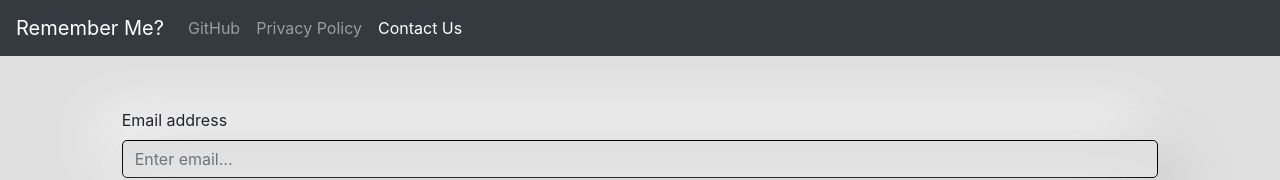
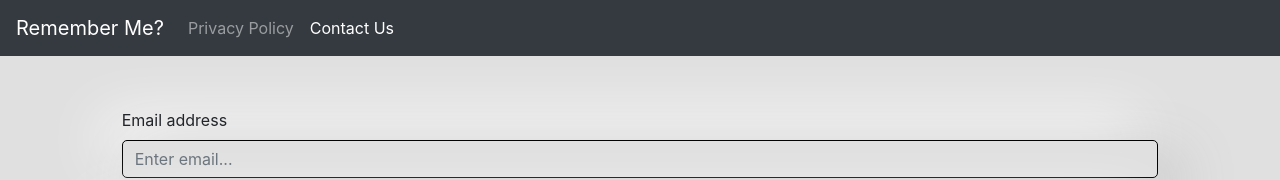
Before and after one commit to rishikdev/RememberMe, a plain HTML site: page ContactUs.html in a window 1280 px wide. Shown: the top 180 px of the page. Drawn offline with nearby package versions, Linux system fonts and the light colour scheme.

Commit message:
UPDATED ContactUs.html
Removed GitHub url.

```diff
--- a/ContactUs.html
+++ b/ContactUs.html
@@ -29,10 +29,6 @@
 
             <div class="collapse navbar-collapse" id="navbarNav">
               <ul class="navbar-nav">
-
-                <li class="nav-item">
-                  <a class="nav-link" href="https://github.com/rishikdev/Xcode-Projects/tree/main/Remember%20Me%3F" target="_blank">GitHub</a>
-                </li>
 
                 <li class="nav-item">
                   <a class="nav-link" href="./PrivacyPolicy.html">Privacy Policy</a>
```
